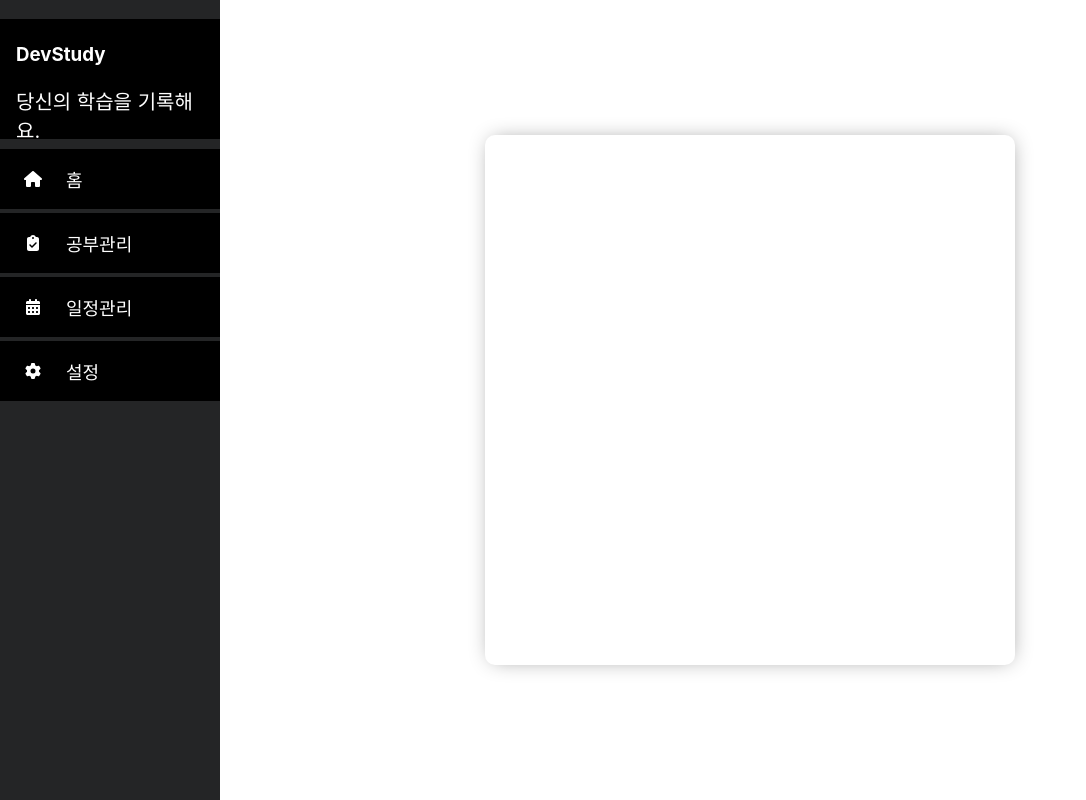
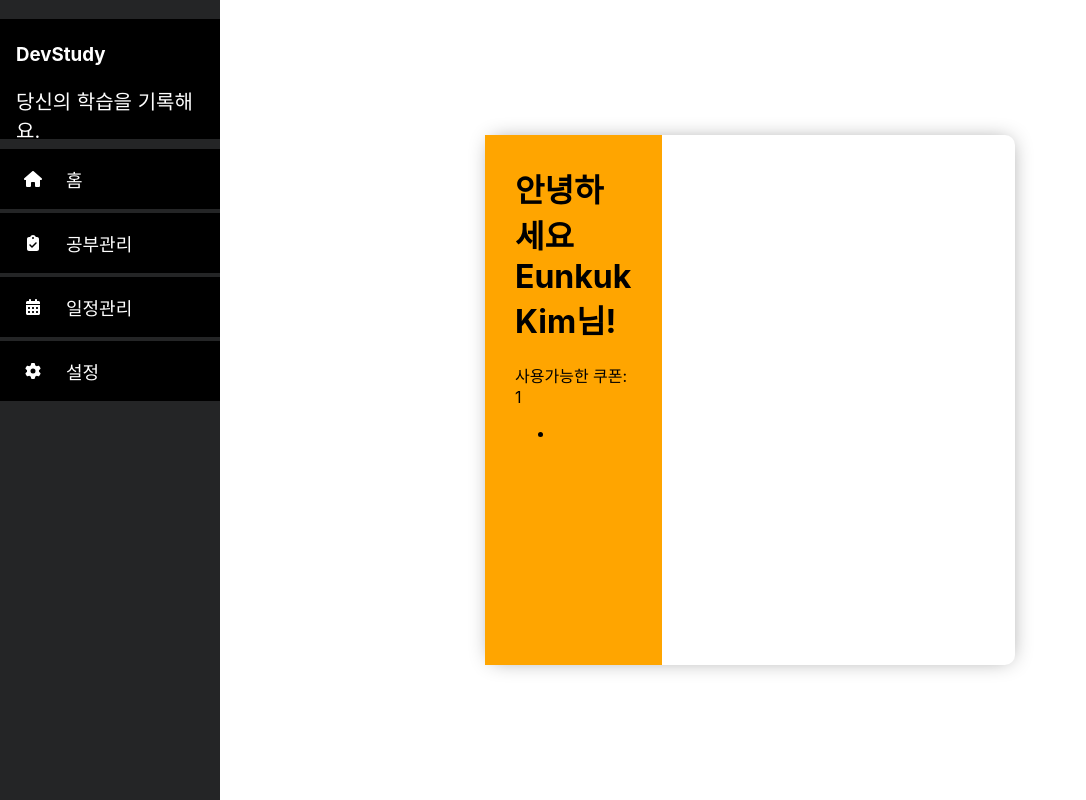
Before and after one commit to riverrevir/devstudy-today-front, a React (Create React App) app in the folder devstudy/: page /mypage in a window 1280 px wide. Shown: the whole page, without its empty margins (0-1086 px from the left). Built offline with nearby package versions, Linux system fonts and the light colour scheme.

Commit message:
style: styled components for side menu

```diff
--- a/devstudy/src/pages/MyPage/index.tsx
+++ b/devstudy/src/pages/MyPage/index.tsx
@@ -4,7 +4,13 @@
   return <Container>
     <MyPageWrapper>
       <SideMenuWrapper>
-
+        <Header>
+          <Title>안녕하세요 {'Eunkuk Kim'}님!</Title>
+          <CouponInfo>사용가능한 쿠폰: {1}</CouponInfo>
+        </Header>
+        <MenuList>
+          <ItemWrapper></ItemWrapper>
+        </MenuList>
       </SideMenuWrapper>
       <FormWrapper>
         <MyPageForm>
@@ -33,7 +39,8 @@
   box-shadow: 1px 0px 21px -6px rgba(0,0,0,0.46);
 `
 const SideMenuWrapper = styled.div`
-  /* background-color: orange; */
+  background-color: orange;
+  padding: 30px;
 `
 const FormWrapper = styled.div`
   /* background-color: pink; */
@@ -41,3 +48,16 @@
 const MyPageForm = styled.form`
   /* background-color: yellow; */
 `
+const Header = styled.header`
+
+`
+const Title = styled.h1`
+  margin-top: 0;
+`
+const CouponInfo = styled.p`
+`
+const MenuList = styled.ul`
+
+`
+const ItemWrapper = styled.li`
+`
```
